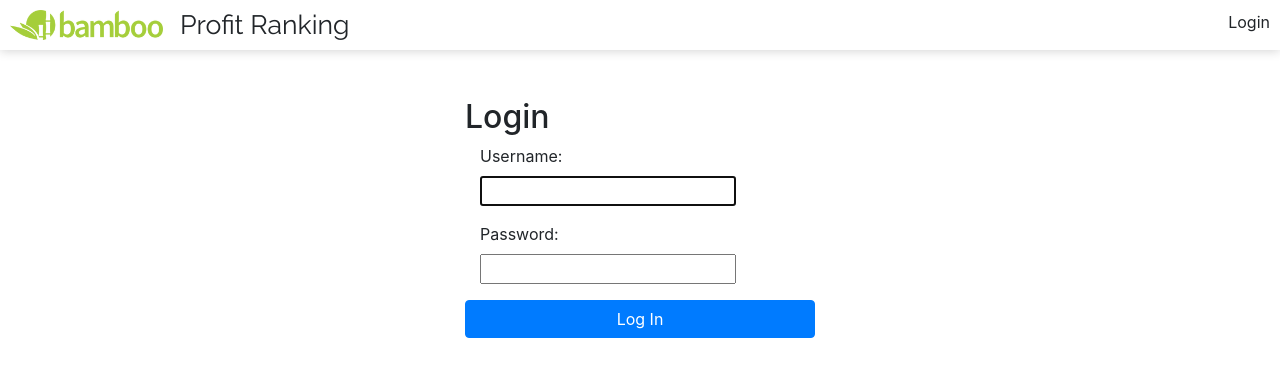
After one commit to JetUni/profitability, a Django app: page /accounts/login/ in a window 1280 px wide. The commit adds this page. Shown: the top 377 px of the page. Run offline with Django 3.2, Linux system fonts and the light colour scheme; some libraries are stand-ins or nearby versions.

Commit message:
feat(user): add login and logout pages
This adds templates for the django auth login and logout routes.

```diff
--- a/settings.py
+++ b/settings.py
@@ -115,6 +115,7 @@ AUTH_PASSWORD_VALIDATORS = [
     },
 ]
 
+LOGIN_REDIRECT_URL = '/'
 
 # Internationalization
 # https://docs.djangoproject.com/en/3.0/topics/i18n/
--- a/templates/base.html
+++ b/templates/base.html
@@ -46,7 +46,7 @@
       {% if not request.user.is_anonymous %}
         <div class="dropdown-toggle" data-toggle="dropdown" aria-haspopup="true" aria-expanded="false">
           <a>
-            <span>{{ request.user.first_name }}</span>
+            <span>{{ request.user.get_short_name }}</span>
           </a>
         </div>
         <div class="dropdown-menu">
@@ -55,10 +55,10 @@
             <a class="dropdown-item" href="/admin">Admin</a>
           {% endif %}
           <div class="dropdown-divider"></div>
-          <a class="dropdown-item" href="/logout">Logout</a>
+          <a class="dropdown-item" href="{% url 'logout' %}">Logout</a>
         </div>
       {% else %}
-        <a href="/login"><span>Login</span></a>
+        <a href="{% url 'login' %}"><span>Login</span></a>
       {% endif %}
     </nav>
     {% block body %}{% endblock %}
--- /dev/null
+++ b/templates/registration/login.html
@@ -0,0 +1,34 @@
+{% extends 'base.html' %}
+
+{% block body %}
+
+  <div class="container mt-5">
+    <div class="row d-flex justify-content-center">
+      <div class="col-md-4">
+        <h2>Login</h2>
+        <form method="post">
+          {% csrf_token %}
+
+          <div class="form-row col-12">
+            <div class="form-group col-md-4 col-sm-12">
+              {{ form.username.errors }}
+              {{ form.username.label_tag }}
+              {{ form.username }}
+            </div>
+          </div>
+
+          <div class="form-row col-12">
+            <div class="form-group col-md-4 col-sm-12">
+              {{ form.password.errors }}
+              {{ form.password.label_tag }}
+              {{ form.password }}
+            </div>
+          </div>
+
+          <button type="submit" class="btn btn-primary col-12">Log In</button>
+        </form>
+      </div>
+    </div>
+  </div>
+
+{% endblock %}
--- a/urls.py
+++ b/urls.py
@@ -18,5 +18,6 @@ from django.urls import include, path
 
 urlpatterns = [
     path('admin/', admin.site.urls),
+    path('accounts/', include('django.contrib.auth.urls')),
     path('', include('profit.urls')),
 ]
```
Also changed, not shown: templates/registration/logged_out.html (added, +15 -0 lines).
